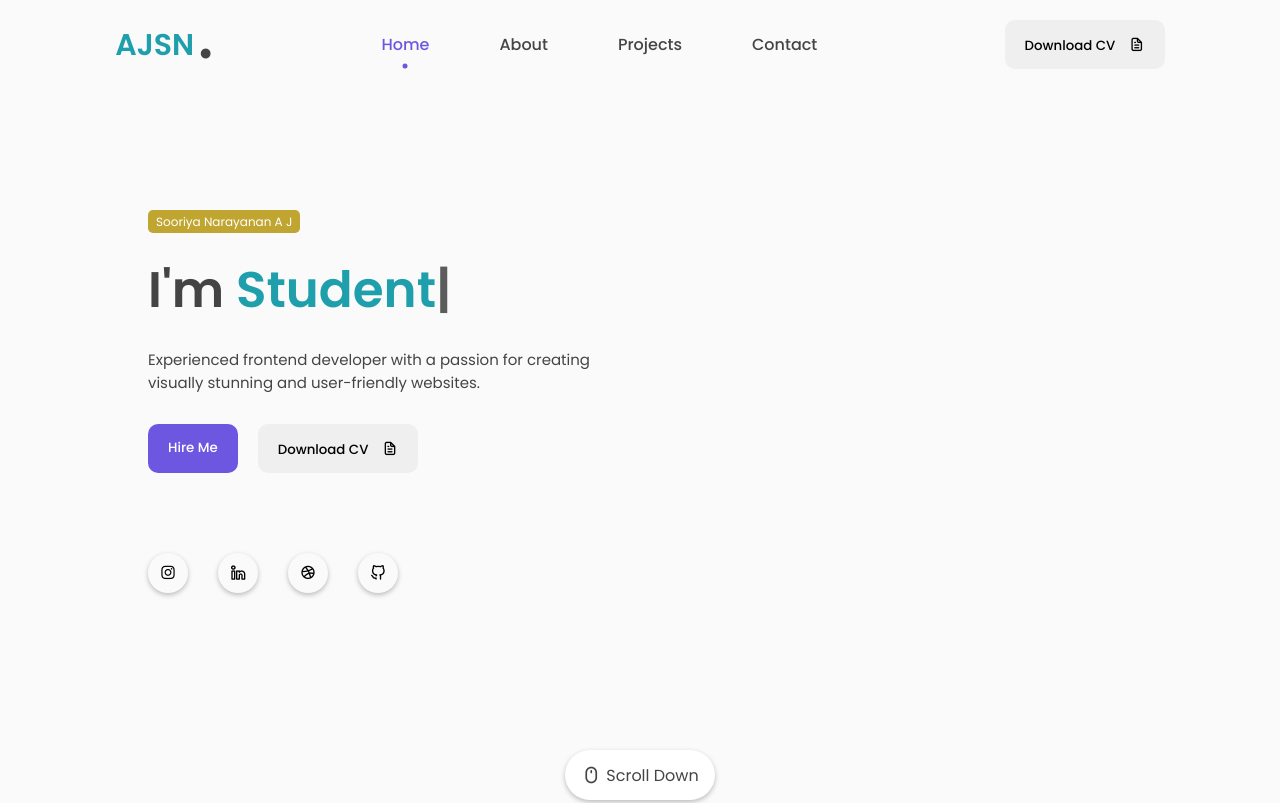
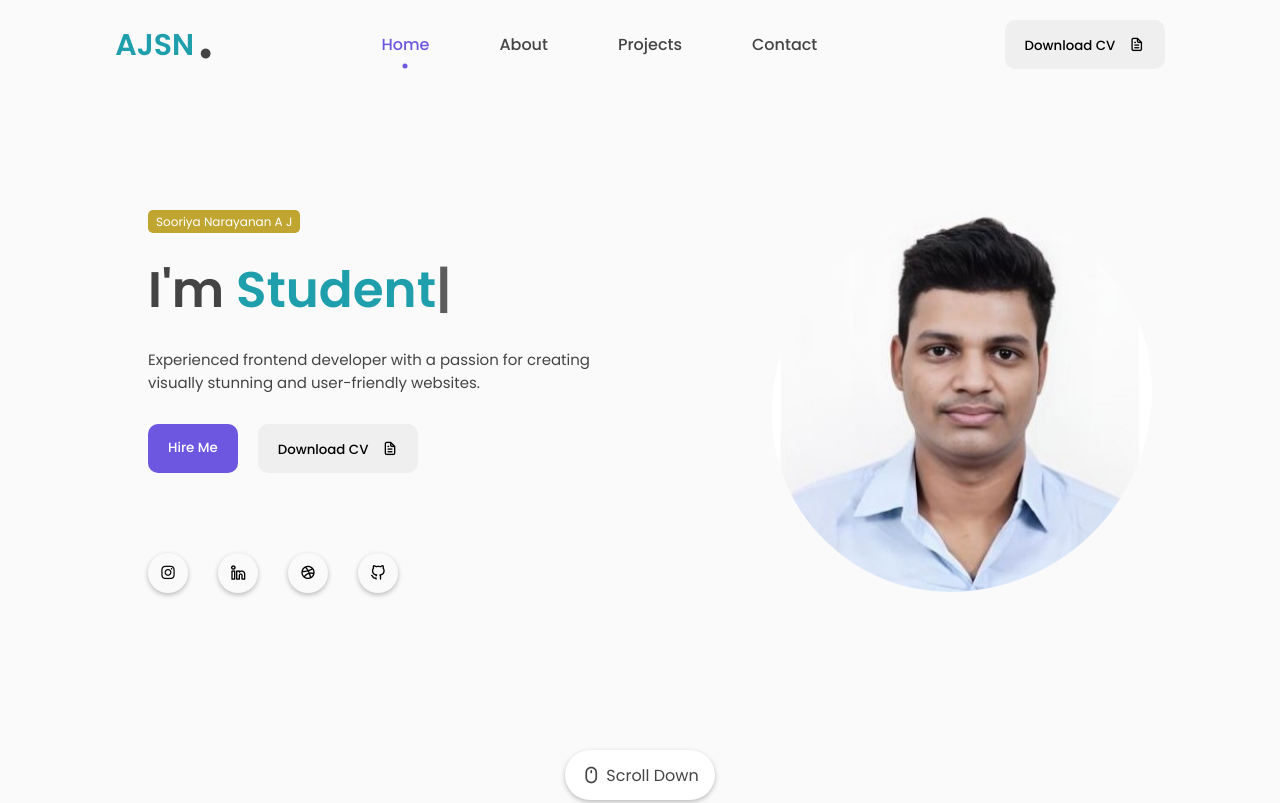
Before and after one commit to SOORIYANARAYANAN-AJ/Portfolio, a plain HTML site: page index.html in a window 1280 px wide. Shown: the top 803 px of the page. Drawn offline with nearby package versions, Linux system fonts and the light colour scheme.

Commit message:
index.html

```diff
--- a/index.html
+++ b/index.html
@@ -81,7 +81,7 @@
           </div>
           <div class="featured-image">
             <div class="image">
-                <img src="assets/images/avatar.jpg" alt="avatar">
+                <img src="avatar.jpg" alt="avatar">
             </div>
           </div>
           <div class="scroll-icon-box">
```
